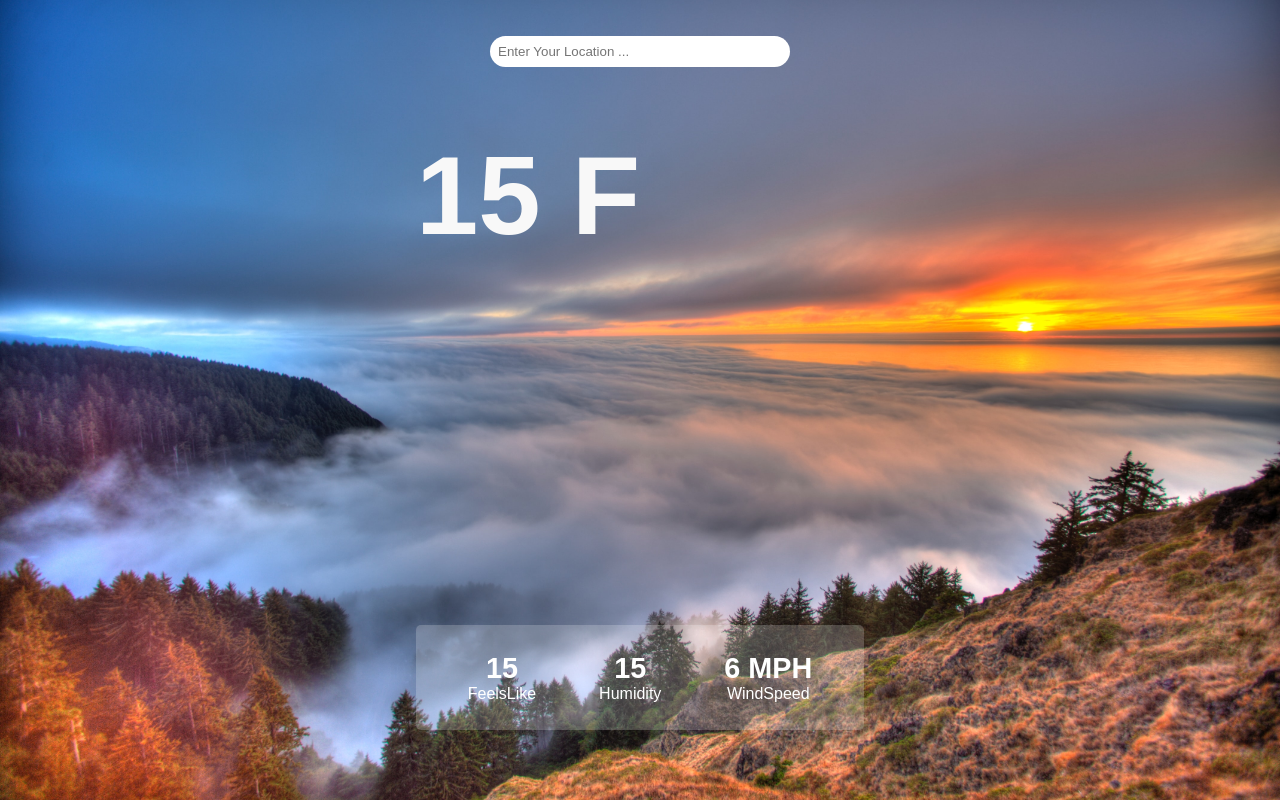
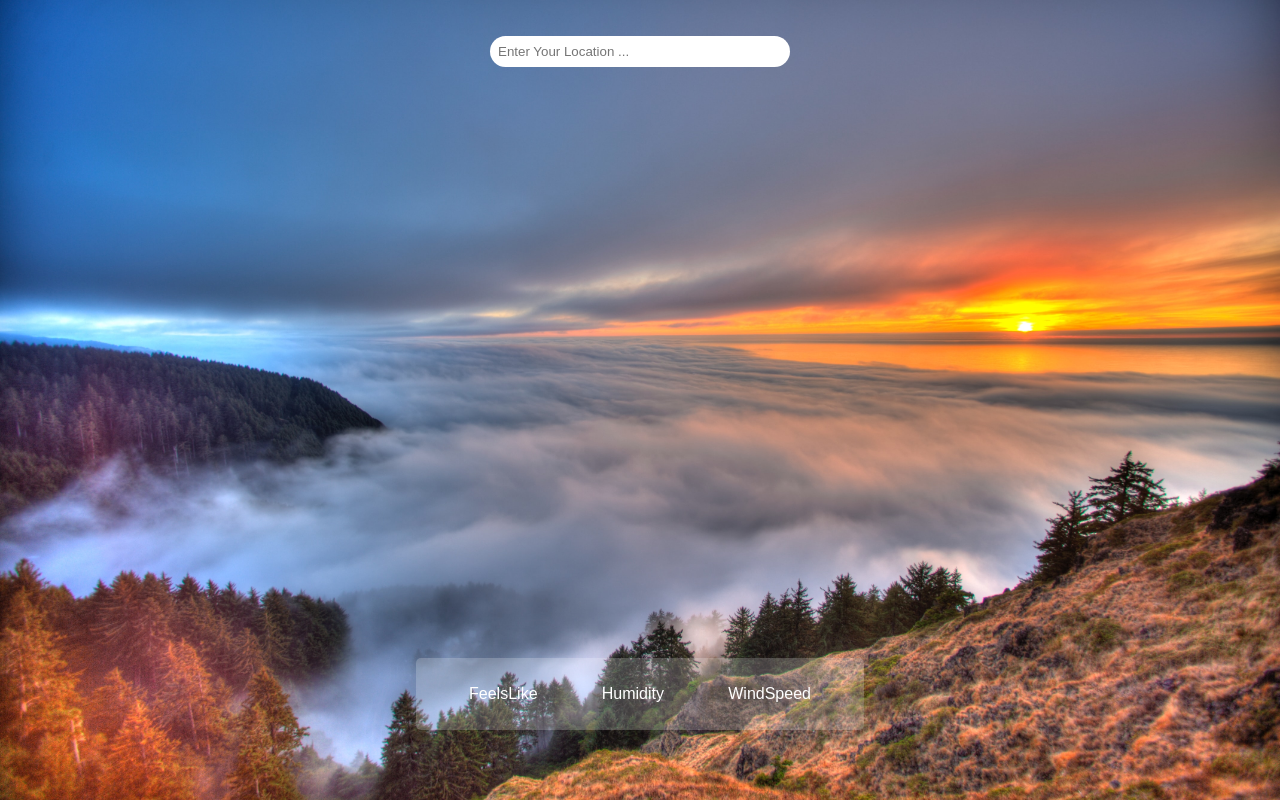
Before and after one commit to randomhex1998/WeatherReactApp, a React (Create React App) app: page / in a window 1280 px wide. Built offline with nearby package versions, Linux system fonts and the light colour scheme.

Commit message:
add api number in btm box

```diff
--- a/src/components/Main.jsx
+++ b/src/components/Main.jsx
@@ -40,19 +40,19 @@ const Main = () => {
         </div>
         <div className="weth-title-area">
           <p className="weth-title">{data.name}</p>
-          <h2 className="weth-temp">15 F</h2>
+          <h2 className="weth-temp">{data.main ? data.main.temp : null}</h2>
         </div>
         <div className="bottom-box-area">
           <div className="bottom-box FeelsLike">
-            <h4>15</h4>
+            <h4>{data.main ? data.main.feels_like : null}</h4>
             <p>FeelsLike</p>
           </div>
           <div className="bottom-box Humidity">
-            <h4>15</h4>
+            <h4>{data.main ? data.main.humidity : null}</h4>
             <p>Humidity</p>
           </div>
           <div className="bottom-box WindSpeed">
-            <h4>6 MPH</h4>
+            <h4>{data.wind ? data.wind.speed : null}</h4>
             <p>WindSpeed</p>
           </div>
         </div>
```
